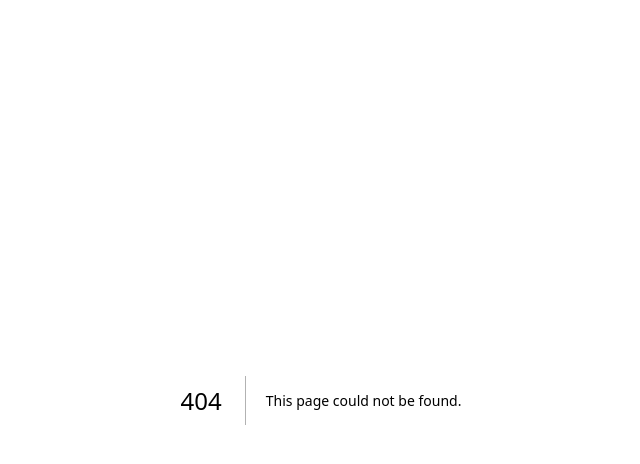
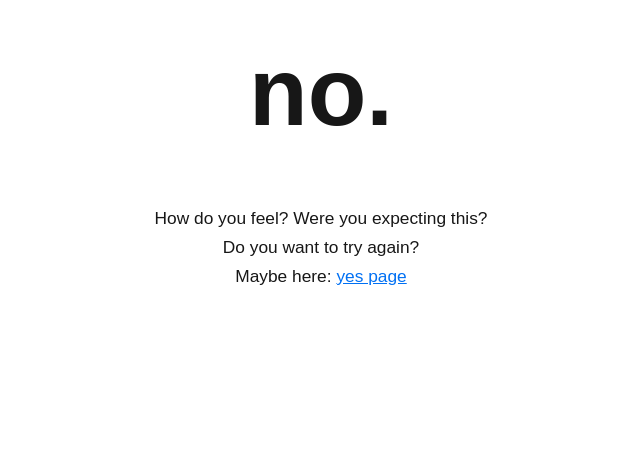
Before and after one commit to GatorRegulator/amigenderfluid.org, a Next.js app: page /no in a window 1280 px wide. Before the commit this address had no page. Shown: the top 464 px of the page, without its empty margins (319-959 px from the left). Built offline with nearby package versions, Linux system fonts and the light colour scheme.

Commit message:
Create page.tsx

```diff
--- /dev/null
+++ b/app/no/page.tsx
@@ -0,0 +1,31 @@
+import Link from "next/link";
+
+const NoPage: React.FC = () => {
+  return (
+    <div style={{ textAlign: "center", fontFamily: "Arial, Helvetica, sans-serif", padding: "20px" }}>
+      <div>
+        <p
+          style={{
+            fontWeight: "bold",
+            fontSize: "72pt",
+            marginBottom: "40px",
+          }}
+        >
+          no.
+        </p>
+      </div>
+      <div style={{ fontSize: "13pt", lineHeight: "1.66" }}>
+        <p>How do you feel? Were you expecting this?</p>
+        <p>Do you want to try again?</p>
+        <p>
+          Maybe here:{" "}
+          <Link href="/">
+            <a style={{ textDecoration: "underline", color: "#0070f3" }}>yes page</a>
+          </Link>
+        </p>
+      </div>
+    </div>
+  );
+};
+
+export default NoPage;
```
